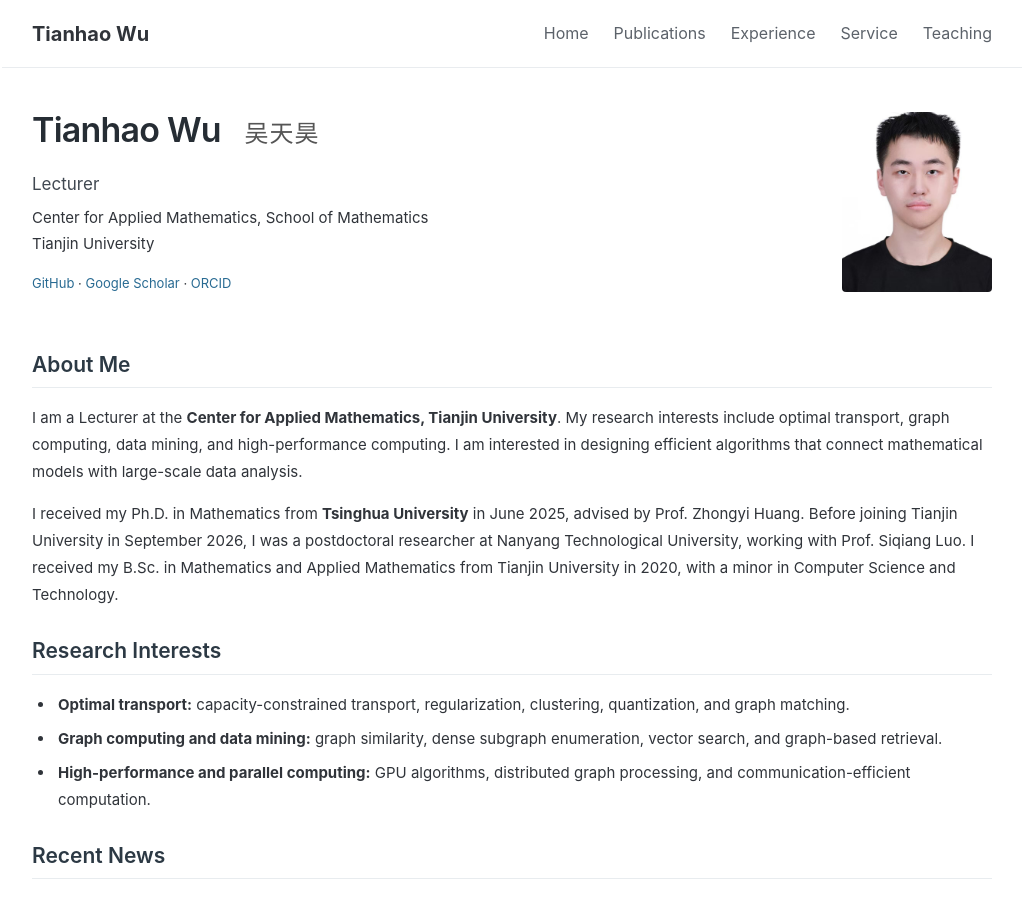
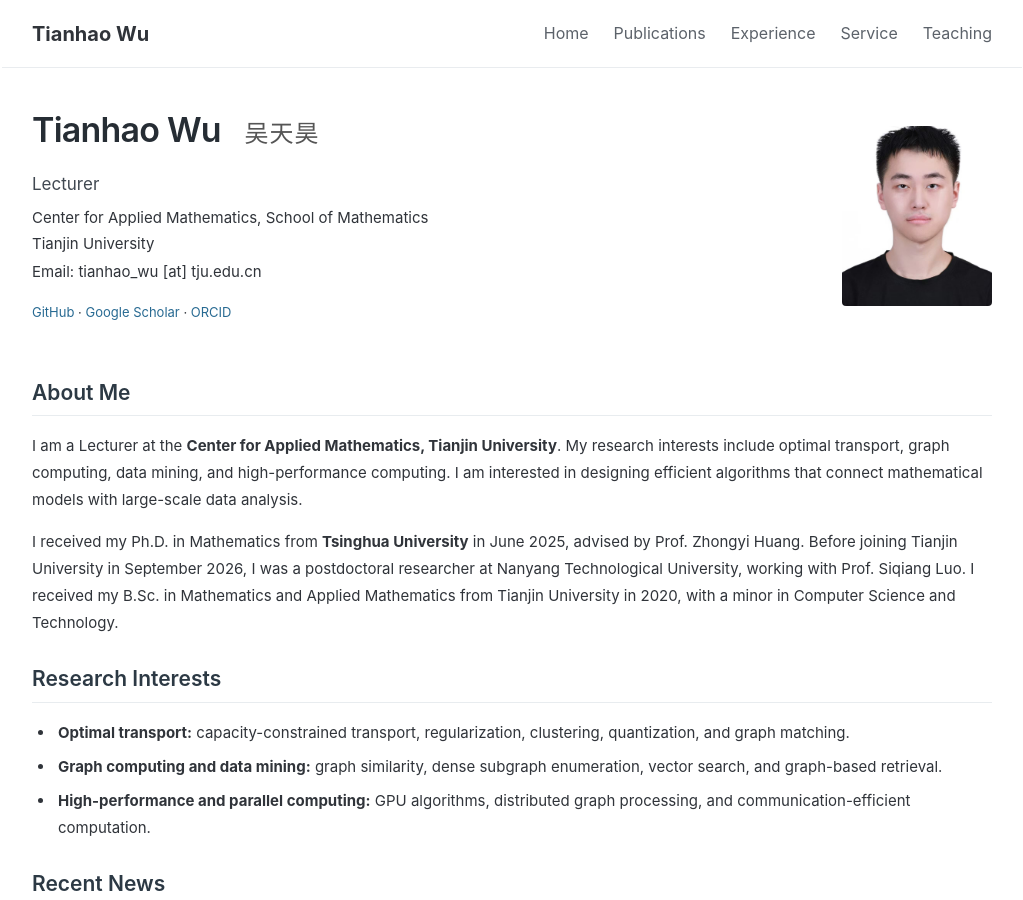
Before and after one commit to HereW/HereW.github.io, a Jekyll site: the page built from _pages/about.md, in a window 1280 px wide and 900 px high. Shown: the whole window, without its empty margins (128-1151 px from the left). Built offline with Jekyll 4.4.1, drawn with Linux system fonts in a browser that asks for light colours.

Commit message:
Display institutional email in obfuscated plain-text form

```diff
--- a/_layouts/modern.html
+++ b/_layouts/modern.html
@@ -18,7 +18,8 @@
 
 <div class="profile-text"><h1>Tianhao Wu <span lang="zh">吴天昊</span></h1>
 <p class="role">Lecturer</p><p>Center for Applied Mathematics, School of Mathematics<br>Tianjin University</p>
-<div class="profile-links"><a href="https://github.com/HereW">GitHub</a>{% if site.author.email %}<span> · </span><a href="mailto:{{ site.author.email }}">Email</a>{% endif %}{% if site.author.googlescholar %}<span> · </span><a href="{{ site.author.googlescholar }}">Google Scholar</a>{% endif %}{% if site.author.orcid %}<span> · </span><a href="{{ site.author.orcid }}">ORCID</a>{% endif %}</div>
+<p class="email">Email: tianhao_wu [at] tju.edu.cn</p>
+<div class="profile-links"><a href="https://github.com/HereW">GitHub</a>{% if site.author.googlescholar %}<span> · </span><a href="{{ site.author.googlescholar }}">Google Scholar</a>{% endif %}{% if site.author.orcid %}<span> · </span><a href="{{ site.author.orcid }}">ORCID</a>{% endif %}</div>
 </div><img class="portrait" src="https://herew.github.io/images/profile.png" alt="Tianhao Wu" width="150" height="180">
 </div></section>
 <main id="main" class="content">{{ content }}</main>
```
